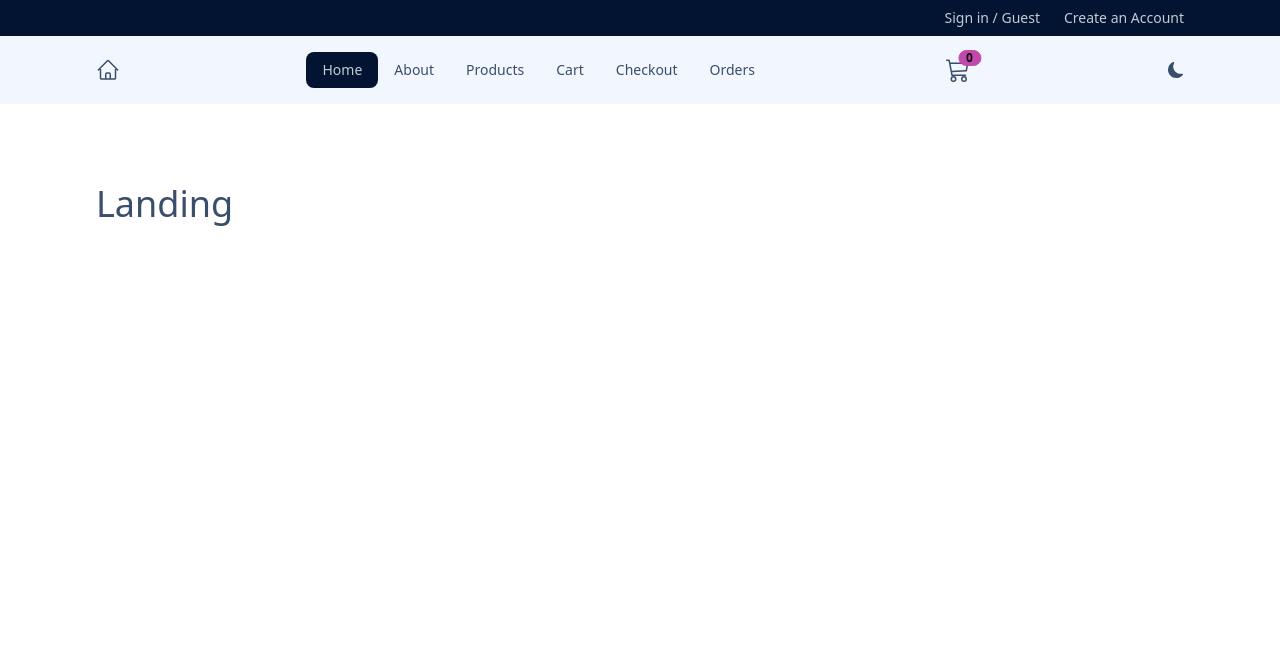
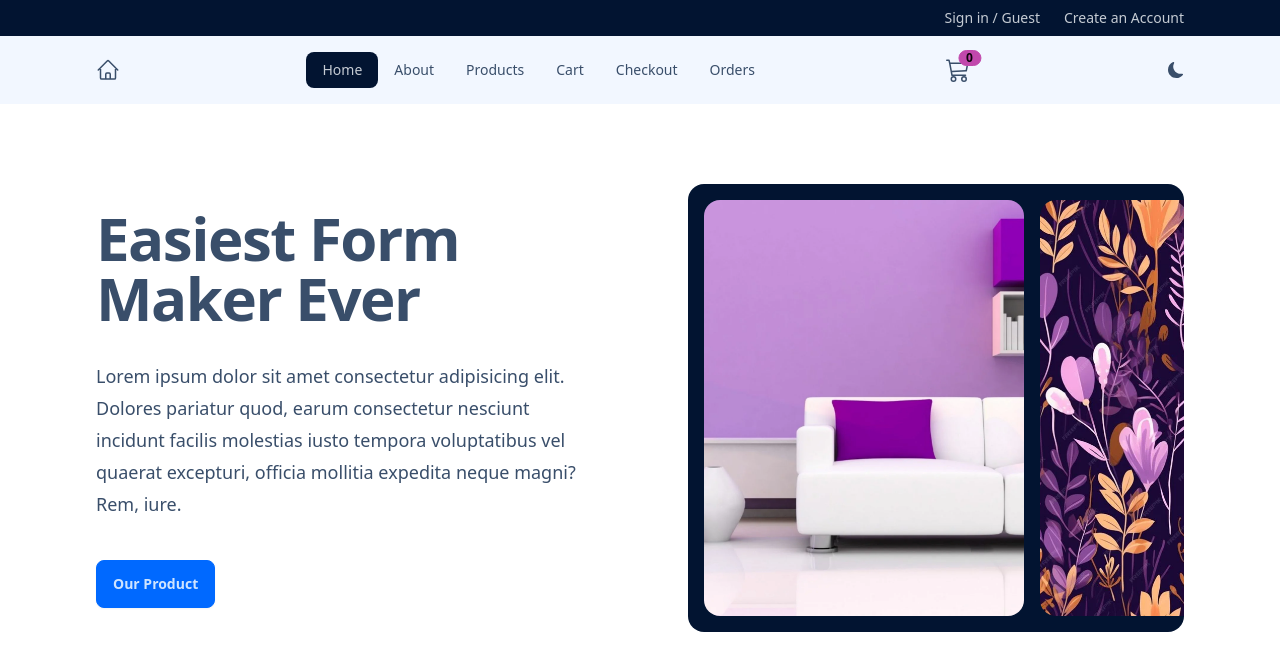
Before and after one commit to IVIehr/react18-sample-project, a React (Vite) app: page / in a window 1280 px wide. Shown: the top 670 px of the page. Built offline with nearby package versions, Linux system fonts and the light colour scheme.

Commit message:
feat: add hero to handing component

```diff
--- a/src/pages/Hero.tsx
+++ b/src/pages/Hero.tsx
@@ -1,38 +1,38 @@
-import { Link } from 'react-router-dom';
+import { Link } from "react-router-dom";
 
-import hero1 from '../assets/hero1.webp';
-import hero2 from '../assets/hero2.webp';
-import hero3 from '../assets/hero1.webp';
-import hero4 from '../assets/hero2.webp';
+import hero1 from "../assets/hero1.webp";
+import hero2 from "../assets/hero2.webp";
+import hero3 from "../assets/hero3.webp";
+import hero4 from "../assets/hero4.webp";
 
 const carouselImages = [hero1, hero2, hero3, hero4];
 const Hero = () => {
   return (
-    <div className=' grid grid-cols-1 lg:grid-cols-2 gap-24 items-center'>
+    <div className=" grid grid-cols-1 lg:grid-cols-2 gap-24 items-center">
       <div>
-        <h1 className='max-w-2xl text-4xl font-bold tracking-tight  sm:text-6xl '>
-          We’re changing the way people shop.
+        <h1 className="max-w-2xl text-4xl font-bold tracking-tight sm:text-6xl capitalize">
+          easiest form maker ever
         </h1>
 
-        <p className='mt-8 max-w-xl text-lg leading-8'>
-          Anim aute id magna aliqua ad ad non deserunt sunt. Qui irure qui lorem
-          cupidatat commodo. Elit sunt amet fugiat veniam occaecat fugiat
-          aliqua. Anim aute id magna aliqua ad ad non deserunt sunt. Qui irure
-          qui lorem cupidatat commodo.
+        <p className="mt-8 max-w-xl text-lg leading-8">
+          Lorem ipsum dolor sit amet consectetur adipisicing elit. Dolores
+          pariatur quod, earum consectetur nesciunt incidunt facilis molestias
+          iusto tempora voluptatibus vel quaerat excepturi, officia mollitia
+          expedita neque magni? Rem, iure.
         </p>
-        <div className='mt-10 '>
-          <Link to='products' className='btn btn-primary '>
-            Our Products
+        <div className="mt-10 ">
+          <Link to="products" className="btn btn-primary ">
+            Our Product
           </Link>
         </div>
       </div>
-      <div className='hidden  h-[28rem] lg:carousel carousel-center   p-4 space-x-4 bg-neutral rounded-box'>
+      <div className="hidden  h-[28rem] lg:carousel carousel-center   p-4 space-x-4 bg-neutral rounded-box">
         {carouselImages.map((image, index) => {
           return (
-            <div key={image} className='carousel-item'>
+            <div key={image} className="carousel-item">
               <img
                 src={image}
-                className='rounded-box h-full w-80  object-cover'
+                className="rounded-box h-full w-80  object-cover"
               />
             </div>
           );
--- a/src/pages/Landing.tsx
+++ b/src/pages/Landing.tsx
@@ -1,4 +1,6 @@
+import Hero from "./Hero";
+
 const Landing = () => {
-    return <h1 className='text-4xl'>Landing</h1>;
+    return <Hero/>;
   };
   export default Landing;
```
Also changed, not shown: src/assets/hero3.webp (added), src/assets/hero4.webp (added).
